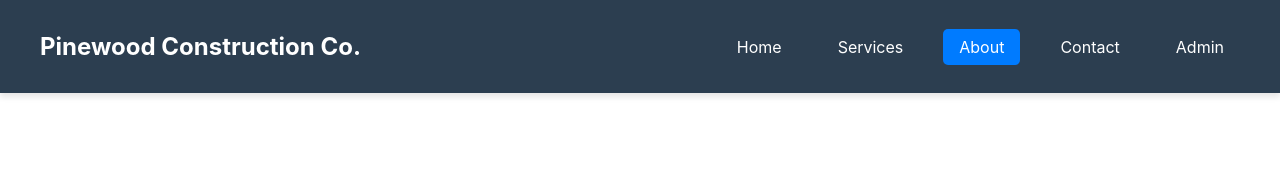
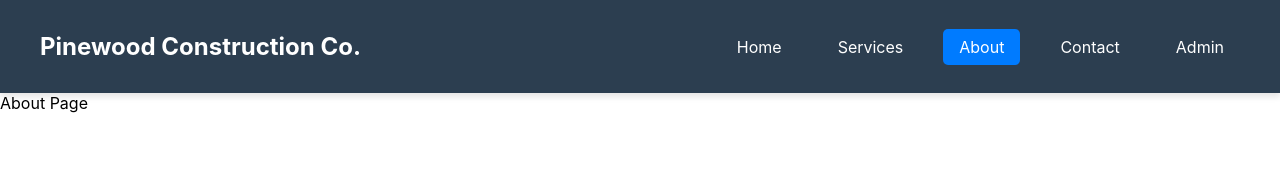
Before and after one commit to rupanshijain/capstoneProject, a React (Create React App) app in the folder frontend/: page /about in a window 1280 px wide. Shown: the top 183 px of the page. Built offline with nearby package versions, Linux system fonts and the light colour scheme.

Commit message:
made the structure for about page

```diff
--- a/frontend/src/App.js
+++ b/frontend/src/App.js
@@ -6,6 +6,7 @@
 import Footer from './Components/Footer/Footer';
 import AdminLogin from './Components/AdminLogin/AdminLogin';
 import AdminDashboard from './Components/AdminDashboard/AdminDashboard';
+import About from './Components/About/About';
 
 function App() {
   return (
@@ -15,7 +16,7 @@
         <Routes>
           <Route path="/" element={<Home />} />
           <Route path="/services" element={<Services />} />
-          {/* <Route path="/about" element={<About />} /> */}
+          <Route path="/about" element={<About />} />
           {/* <Route path="/contact" element={<Contact />} /> */}
           <Route path="/admin" element={<AdminLogin />} />
           <Route path="/admin/dashboard" element={<AdminDashboard />}  />
--- /dev/null
+++ b/frontend/src/Components/About/About.jsx
@@ -0,0 +1,13 @@
+import React from 'react';
+import './About.css';
+
+const About = () => {
+
+  return (
+    <main>
+        <header>About Page</header>
+    </main>
+  );
+};
+
+export default About;
```
Also changed, not shown: frontend/src/Components/About/About.css (added).
